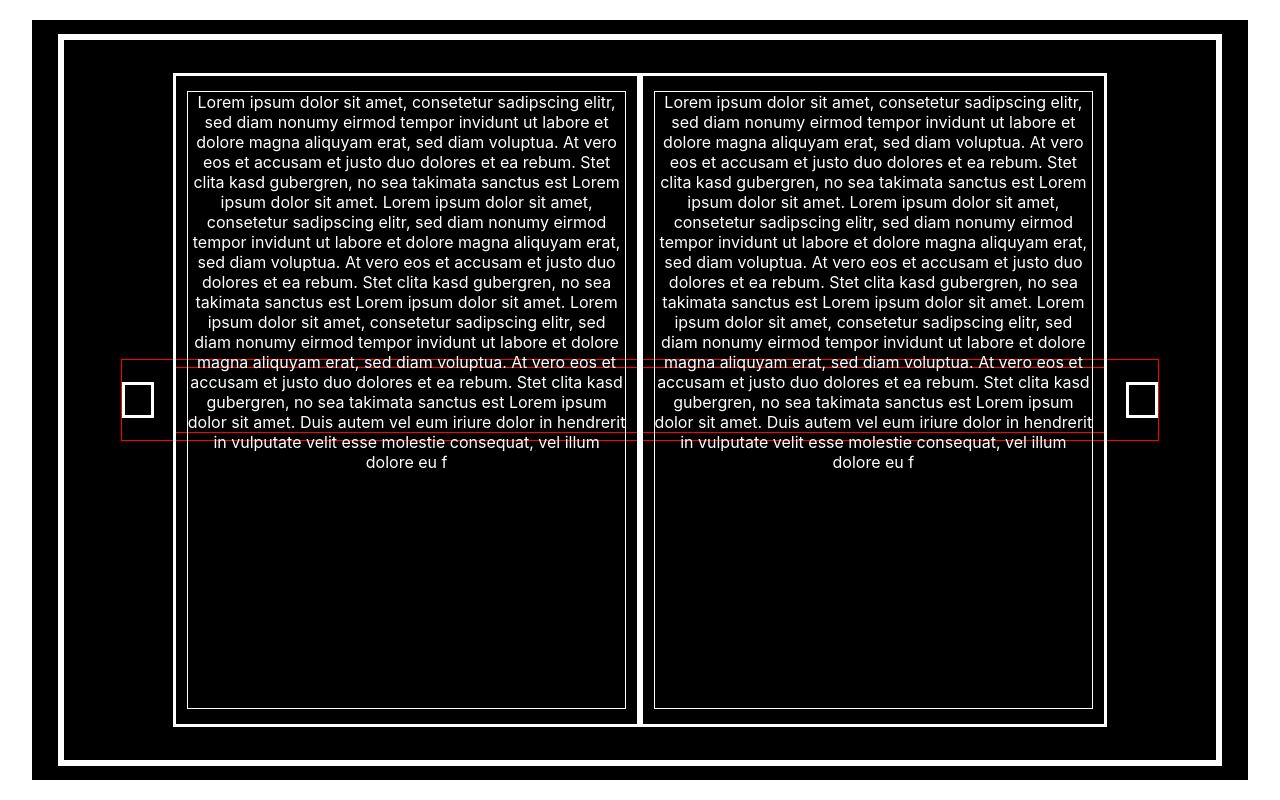
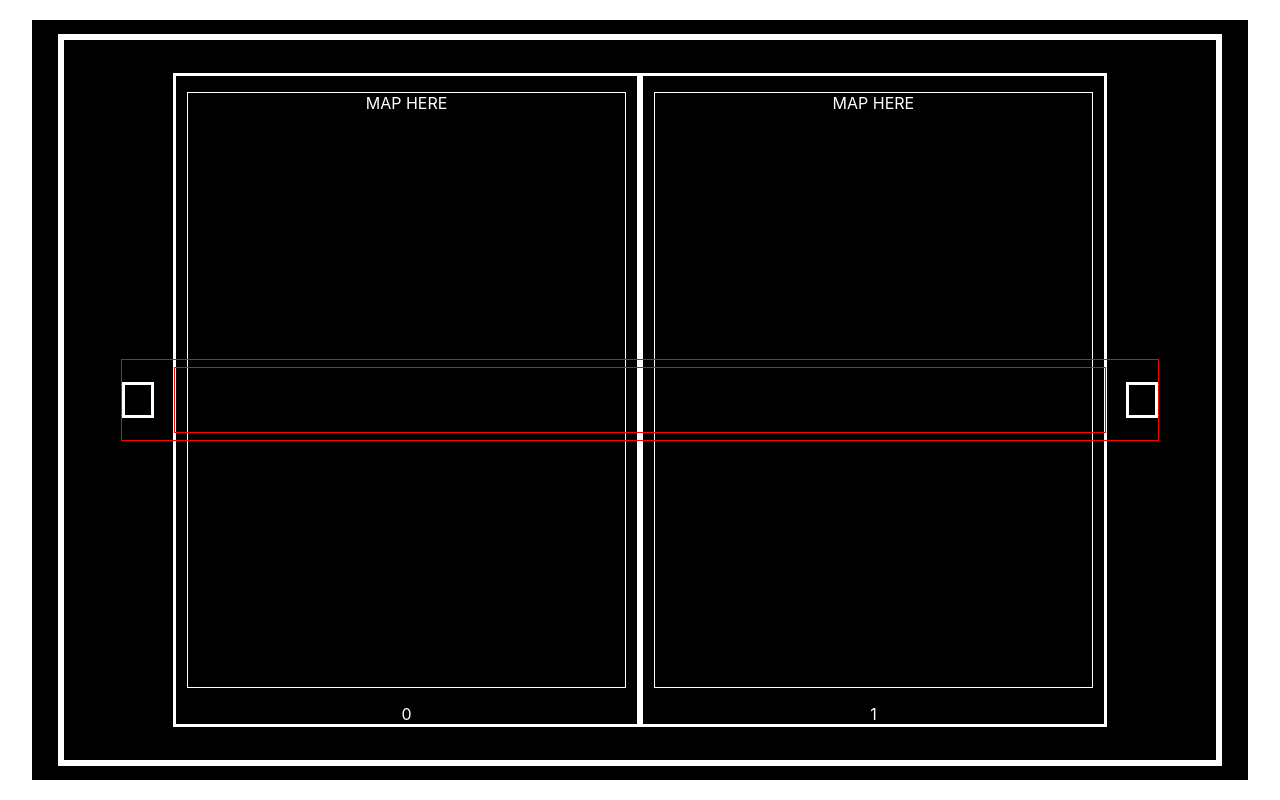
Before and after one commit to Wasserstern/EdreReact, a React (Create React App) app in the folder client/: page / in a window 1280 px wide. Built offline with nearby package versions, Linux system fonts and the light colour scheme.

Commit message:
Added cookie extension.

```diff
--- a/client/package.json
+++ b/client/package.json
@@ -8,6 +8,7 @@
     "@testing-library/react": "^13.4.0",
     "@testing-library/user-event": "^13.5.0",
     "react": "^18.2.0",
+    "react-cookie": "^4.1.1",
     "react-dom": "^18.2.0",
     "react-scripts": "5.0.1",
     "web-vitals": "^2.1.4"
--- a/client/src/App.css
+++ b/client/src/App.css
@@ -24,7 +24,9 @@
   width: 81%;
   height: 80px;
   border: solid red 1px;
+  z-index: 3;
 }
+
 .ButtonAbsolute{
   height: 30px;
   flex-basis: 30px;
@@ -33,6 +35,9 @@
   flex-grow:1;
   flex-shrink: 1;
   border: solid white 3px;
+}
+.ButtonAbsolute:hover{
+  border: solid 5px cyan;
 }
 .Filler{
   width: 100%;
--- a/client/src/App.js
+++ b/client/src/App.js
@@ -3,41 +3,59 @@ import './App.css';
 import {useState, useEffect} from "react"
 import Book from './components/Book';
 import storyTest1 from './data/storyTest1';
+import {useCookies} from 'react-cookie'
 
 function App() {
 
   const [story, setStory] = useState(storyTest1)
   const [currentPage, setCurrentPage] = useState(0);
+  const [cookies, setCookie] = useCookies(['unlockedChapters'])
+
+
+  let showMap = false;
 
   if(currentPage == 0){
     // Activate map
+    showMap = true;
   }
   else{
     // Activate normal pages
+    showMap = false;
   }
 
+
+
+
   function turnPageLeft(){
+    console.log("Trying page turn left");
     if(currentPage > 0){
       setCurrentPage(currentPage -1);
     }
   }
 
   function turnPageRight(){
-    if(currentPage < story.lastPage){
+    console.log("Trying page turn right");
+    if(currentPage < story.maxPage){
       setCurrentPage(currentPage +1);
     }
+  }
+
+  function setUnlockedChapters(index, isUnlocked){
+    let currentChapters = cookies.unlockedChapters;
+    currentChapters[index] = isUnlocked;
+    setCookie('unlockedChapters', currentChapters, {path: '/'} );
   }
 
   return (
     <div className="App">
       <div className="Background"></div>
       <div className="ButtonContainer">
-        <div id="ButtonTurnLeft" className="ButtonAbsolute"></div>
+        <div onClick={turnPageLeft} id="ButtonTurnLeft" className="ButtonAbsolute"></div>
         <div className="Filler"></div>
-        <div id="ButtonTurnRight" className="ButtonAbsolute"></div>
+        <div onClick={turnPageRight} id="ButtonTurnRight" className="ButtonAbsolute"></div>
       </div>
 
-      <Book story={story}></Book>
+      <Book story={story} currentPage={currentPage} showMap={showMap}></Book>
     </div>
   );
 }
--- a/client/src/components/Book.css
+++ b/client/src/components/Book.css
@@ -8,3 +8,11 @@
     align-items: center;
     justify-content: center;
 }
+.Container{
+    width: 100%;
+    height: 100%;
+    display: flex;
+    flex-direction: row;
+    align-items: center;
+    justify-content: center;
+}
--- a/client/src/components/Book.jsx
+++ b/client/src/components/Book.jsx
@@ -3,15 +3,18 @@ import {useState, useEffect} from "react"
 import './Book.css';
 import Page from "./Page";
 
-function Book({story}){
+function Book({story, currentPage, showMap}){
 
     let chapter = story.chapters;
+    console.log(showMap)
 
     return(
+
         <div className="Book">
-            <Page text={chapter[0].text}></Page>
-            <Page text={chapter[0].text}></Page>
+            <Page text={chapter[0].text} pageNumber={currentPage} showMap={showMap}></Page>
+            <Page text={chapter[0].text} pageNumber={currentPage +1} showMap={showMap}></Page>
         </div>
+
     )
 }
 
--- a/client/src/components/Page.css
+++ b/client/src/components/Page.css
@@ -2,11 +2,14 @@
     width: 40%;
     height: 90%;
     border: solid white 3px;
-
     display: flex;
+    flex-direction: column;
     justify-content: center;
     align-items: center;
     justify-items: center;
+}
+#PageMap{
+
 }
 .TextBox{
     text-align: center;
@@ -16,3 +19,6 @@
     border: solid white 1px;
     overflow: hidden;
 }
+.Footer{
+    color: white;
+}
--- a/client/src/components/Page.jsx
+++ b/client/src/components/Page.jsx
@@ -2,10 +2,17 @@ import {useState, useEffect} from "react"
 import './Page.css';
 
 
-function Page({text}){
+function Page({text, pageNumber, showMap}){
+
+    let pageId = "NONE"
+    if(showMap){
+        pageId="PageMap"
+    }
+
     return(
-        <div className="Page">
-            <p className="TextBox">{text}</p>
+        <div id={pageId} className="Page">
+            <p className="TextBox">{showMap ? "MAP HERE" :text}</p>
+            <div className="Footer">{pageNumber}</div>
         </div>
     )
 }
--- a/client/src/data/storyTest1.js
+++ b/client/src/data/storyTest1.js
@@ -7,5 +7,6 @@ export default{
             `
             ,
         }
-    ]
+    ],
+    maxPage : 80
 }
--- a/client/src/index.js
+++ b/client/src/index.js
@@ -3,11 +3,15 @@ import ReactDOM from 'react-dom/client';
 import './index.css';
 import App from './App';
 import reportWebVitals from './reportWebVitals';
+import {CookiesProvider} from 'react-cookie'
+
 
 const root = ReactDOM.createRoot(document.getElementById('root'));
 root.render(
   <React.StrictMode>
-    <App />
+    <CookiesProvider>
+      <App/>
+    </CookiesProvider>
   </React.StrictMode>
 );
 
```
Also changed, not shown: 1 other file (tests, documents, lock files or other folders).
